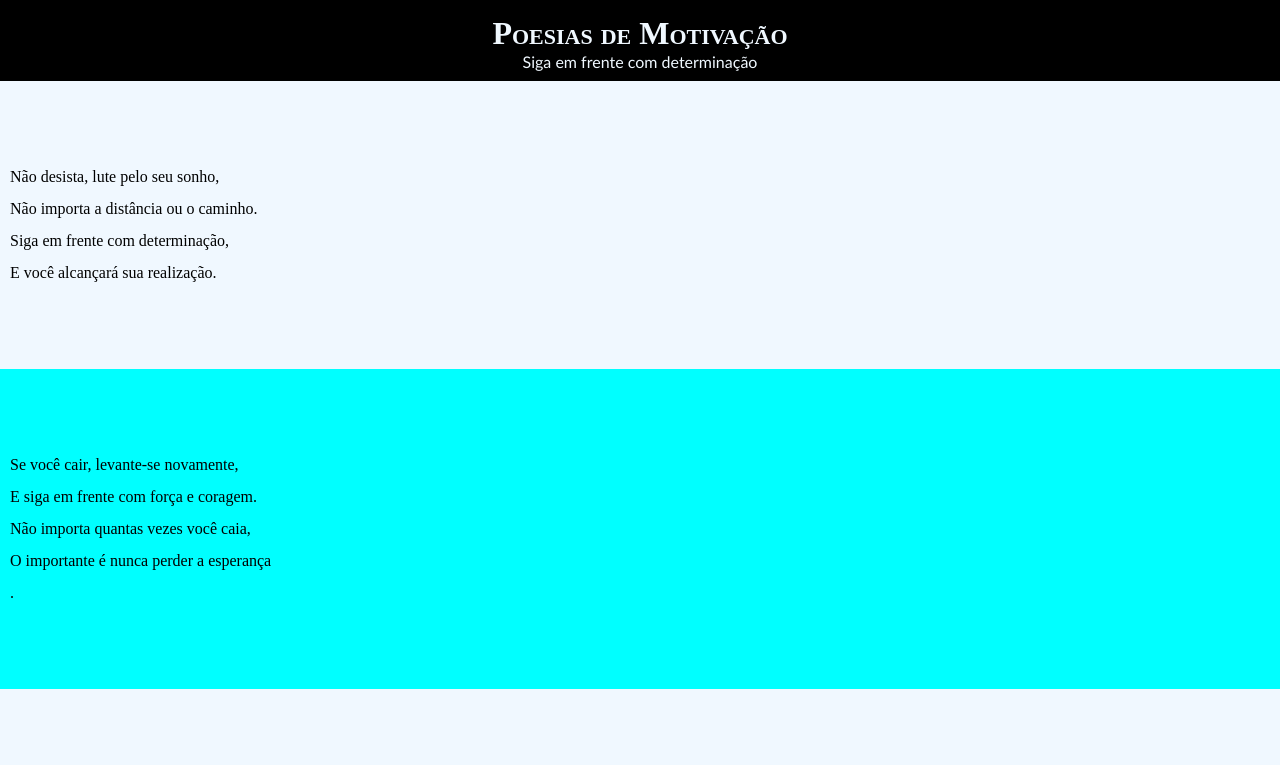
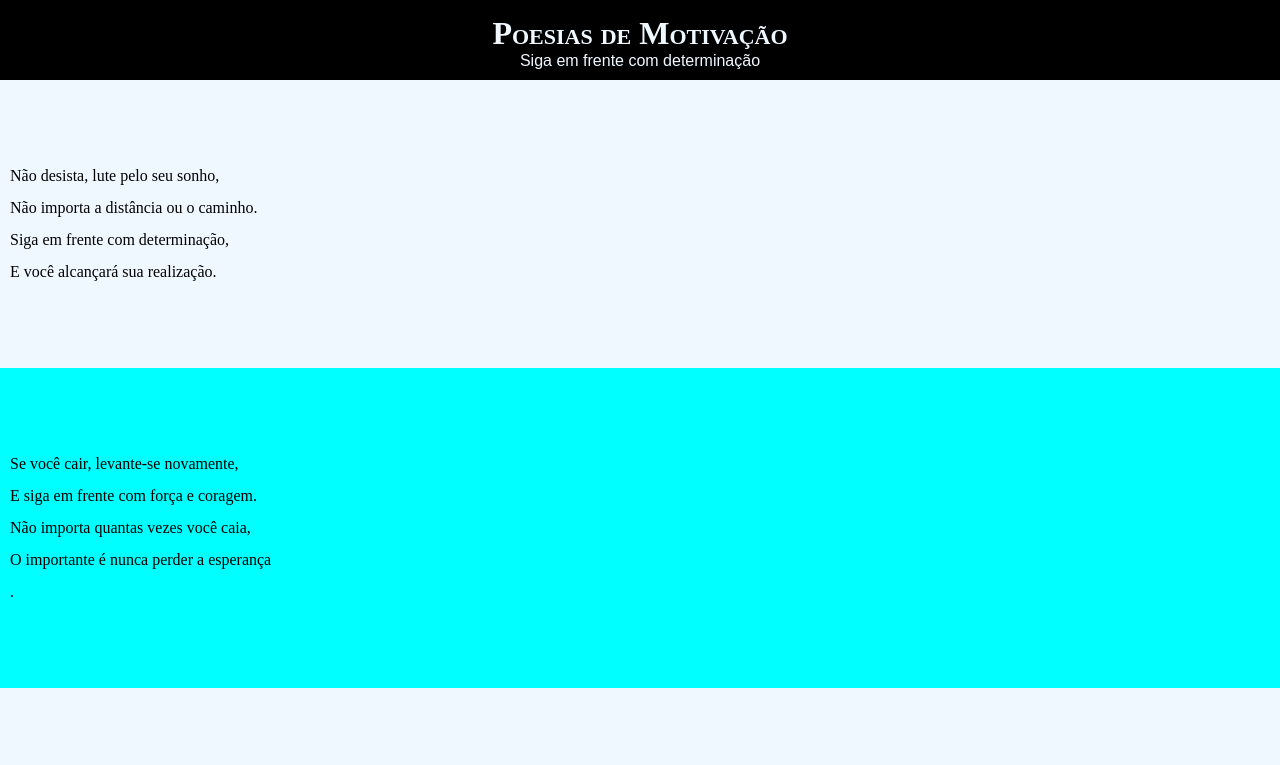
Before and after one commit to Wellinsor/Site-de-Poesia, a plain HTML site: page index.html in a window 1280 px wide. Shown: the top 765 px of the page. Drawn offline with Linux system fonts and the light colour scheme.

Commit message:
Troquei o Fonte

```diff
--- a/style.css
+++ b/style.css
@@ -20,7 +20,7 @@ header > h1{
     font-variant: small-caps;
 }
 header > p{
-    font-family: 'Gill Sans', 'Gill Sans MT', Calibri, 'Trebuchet MS', sans-serif;
+    font-family: Arial, Helvetica, sans-serif;
 }
 
 section{
```
